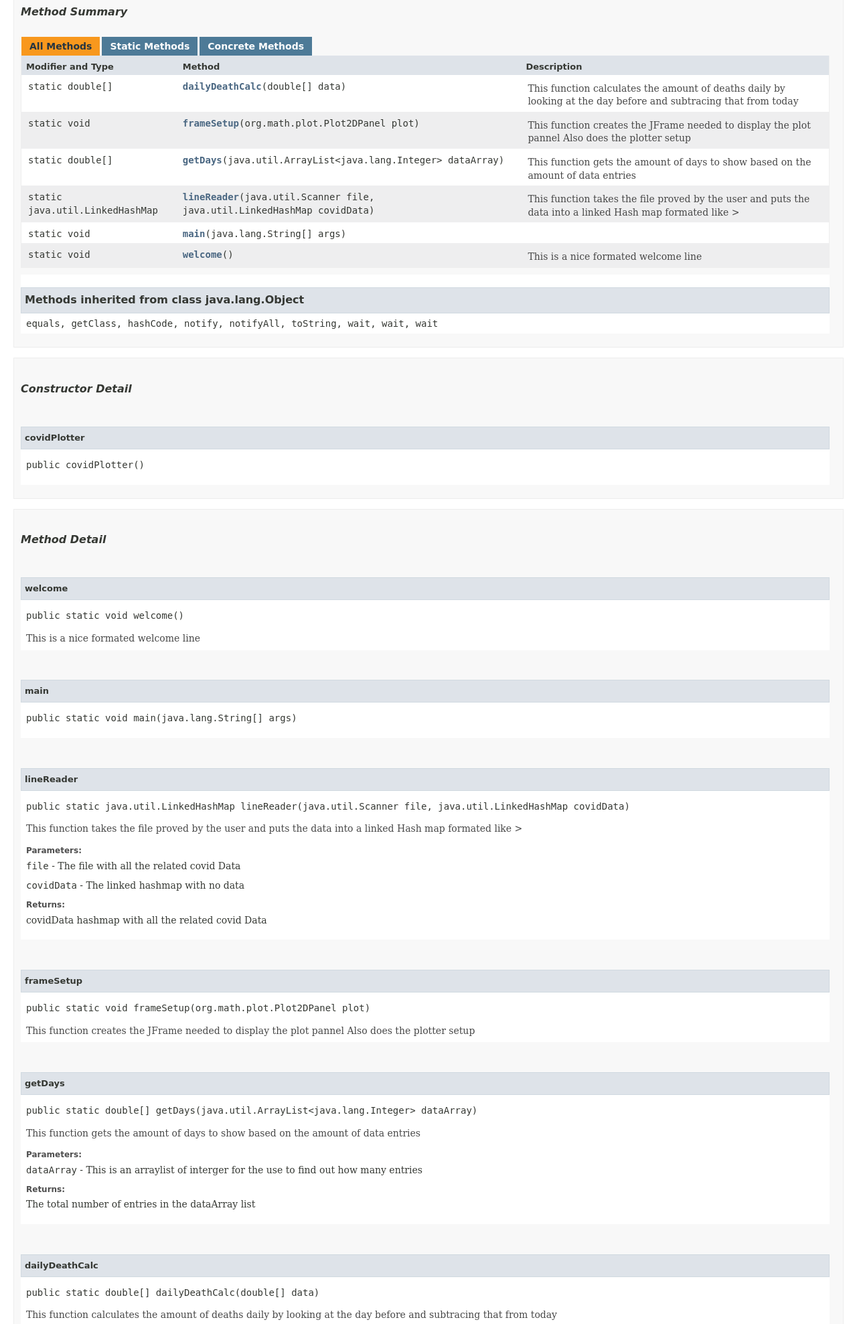
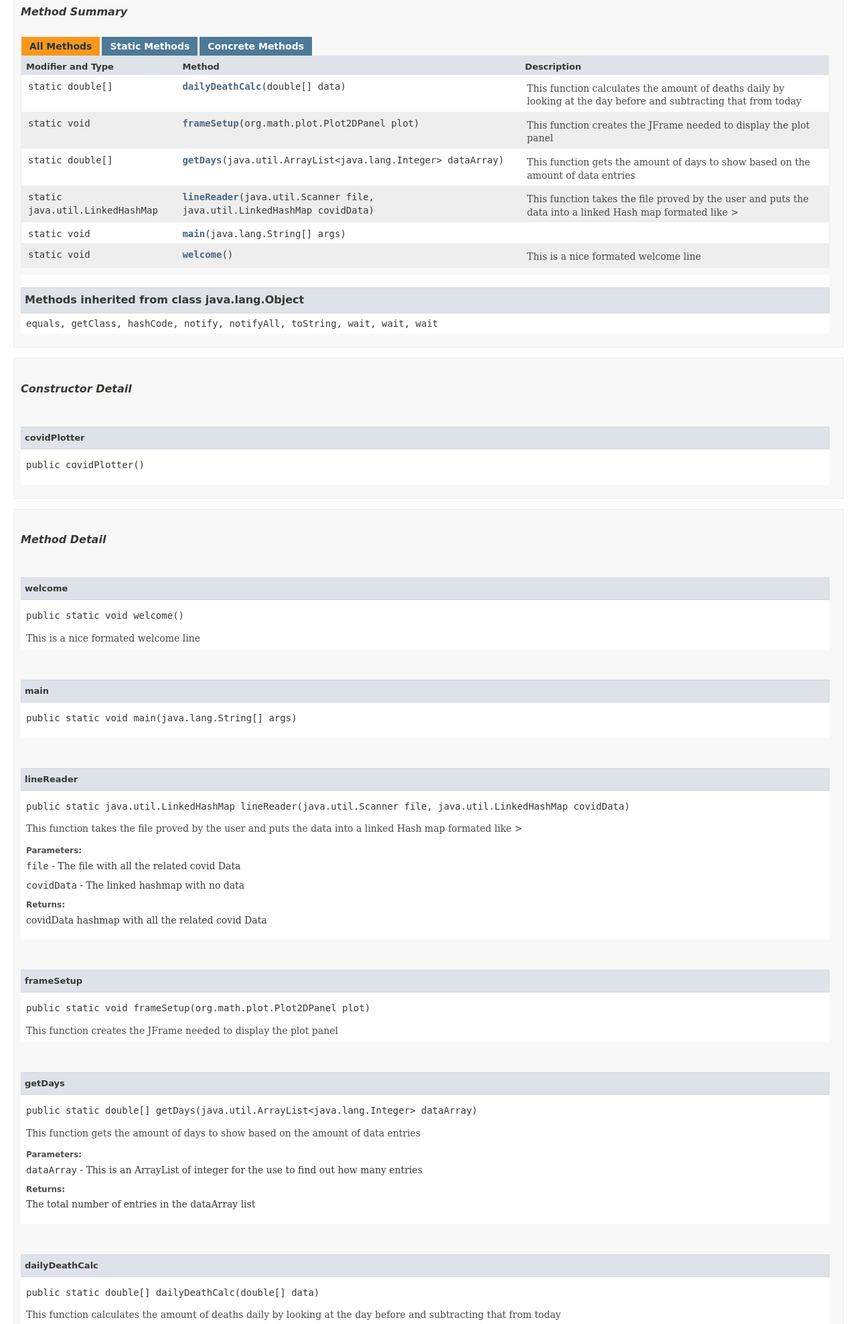
Before and after one commit to williamsnash/nash_william_covidPlotter, a plain HTML site: page docs/covidPlotter.html in a window 1280 px wide. Shown: the part 580-2557 px from the top of the page at 67% size. Drawn offline with Linux system fonts and the light colour scheme; no server answers; a web font is replaced by a local one.

Commit message:
Corrected spelling and removed unneeded printlns on Java Docs

```diff
--- a/docs/covidPlotter.html
+++ b/docs/covidPlotter.html
@@ -2,7 +2,7 @@
 <!-- NewPage -->
 <html lang="en">
 <head>
-<!-- Generated by javadoc (11.0.7) on Sat Oct 17 21:27:33 CDT 2020 -->
+<!-- Generated by javadoc (11.0.7) on Sat Oct 17 21:41:33 CDT 2020 -->
 <title>covidPlotter</title>
 <meta http-equiv="Content-Type" content="text/html; charset=utf-8">
 <meta name="dc.created" content="2020-10-17">
@@ -184,15 +184,14 @@ extends java.lang.Object</pre>
 <td class="colFirst"><code>static double[]</code></td>
 <th class="colSecond" scope="row"><code><span class="memberNameLink"><a href="#dailyDeathCalc(double%5B%5D)">dailyDeathCalc</a></span>&#8203;(double[]&nbsp;data)</code></th>
 <td class="colLast">
-<div class="block">This function calculates the amount of deaths daily by looking at the day before and subtracing that from today</div>
+<div class="block">This function calculates the amount of deaths daily by looking at the day before and subtracting that from today</div>
 </td>
 </tr>
 <tr id="i1" class="rowColor">
 <td class="colFirst"><code>static void</code></td>
 <th class="colSecond" scope="row"><code><span class="memberNameLink"><a href="#frameSetup(org.math.plot.Plot2DPanel)">frameSetup</a></span>&#8203;(org.math.plot.Plot2DPanel&nbsp;plot)</code></th>
 <td class="colLast">
-<div class="block">This function creates the JFrame needed to display the plot pannel
- Also does the  plotter setup</div>
+<div class="block">This function creates the JFrame needed to display the plot panel</div>
 </td>
 </tr>
 <tr id="i2" class="altColor">
@@ -311,8 +310,7 @@ extends java.lang.Object</pre>
 <li class="blockList">
 <h4>frameSetup</h4>
 <pre class="methodSignature">public static&nbsp;void&nbsp;frameSetup&#8203;(org.math.plot.Plot2DPanel&nbsp;plot)</pre>
-<div class="block">This function creates the JFrame needed to display the plot pannel
- Also does the  plotter setup</div>
+<div class="block">This function creates the JFrame needed to display the plot panel</div>
 </li>
 </ul>
 <a id="getDays(java.util.ArrayList)">
@@ -325,7 +323,7 @@ extends java.lang.Object</pre>
 <div class="block">This function gets the amount of days to show based on the amount of data entries</div>
 <dl>
 <dt><span class="paramLabel">Parameters:</span></dt>
-<dd><code>dataArray</code> - This is an arraylist of interger for the use to find out how many entries</dd>
+<dd><code>dataArray</code> - This is an ArrayList of integer for the use to find out how many entries</dd>
 <dt><span class="returnLabel">Returns:</span></dt>
 <dd>The total number of entries in the dataArray list</dd>
 </dl>
@@ -338,7 +336,7 @@ extends java.lang.Object</pre>
 <li class="blockList">
 <h4>dailyDeathCalc</h4>
 <pre class="methodSignature">public static&nbsp;double[]&nbsp;dailyDeathCalc&#8203;(double[]&nbsp;data)</pre>
-<div class="block">This function calculates the amount of deaths daily by looking at the day before and subtracing that from today</div>
+<div class="block">This function calculates the amount of deaths daily by looking at the day before and subtracting that from today</div>
 <dl>
 <dt><span class="paramLabel">Parameters:</span></dt>
 <dd><code>data</code> - contain the data needed to perform the math</dd>
```
Also changed, not shown: docs/allclasses-index.html (+1 -1 lines), docs/allclasses.html (+1 -1 lines), docs/allpackages-index.html (+1 -1 lines), docs/class-use/covidPlotter.html (+1 -1 lines), docs/constant-values.html (+1 -1 lines), docs/deprecated-list.html (+1 -1 lines), docs/help-doc.html (+1 -1 lines), docs/index-files/index-1.html (+1 -1 lines), docs/index-files/index-2.html (+2 -2 lines), docs/index-files/index-3.html (+2 -3 lines), docs/index-files/index-4.html (+1 -1 lines), docs/index-files/index-5.html (+1 -1 lines), docs/index-files/index-6.html (+1 -1 lines), docs/index-files/index-7.html (+1 -1 lines), 5 more files.
